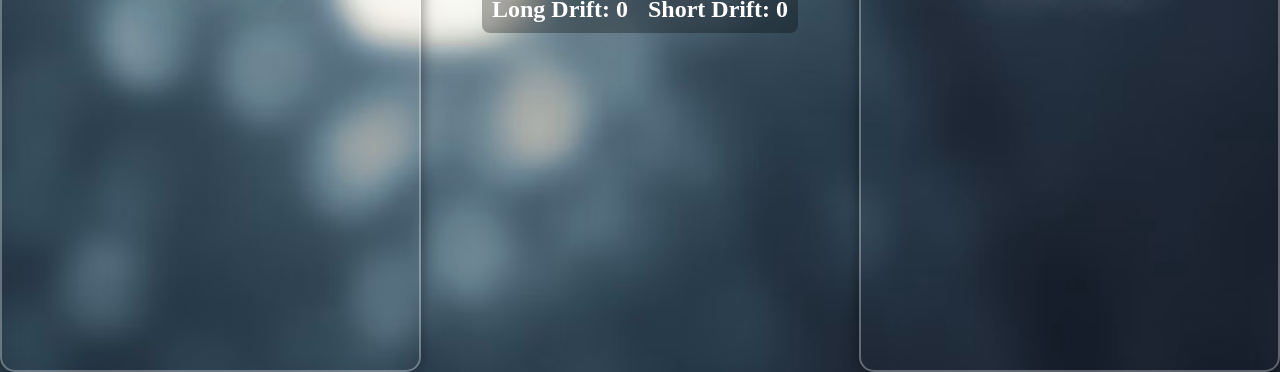
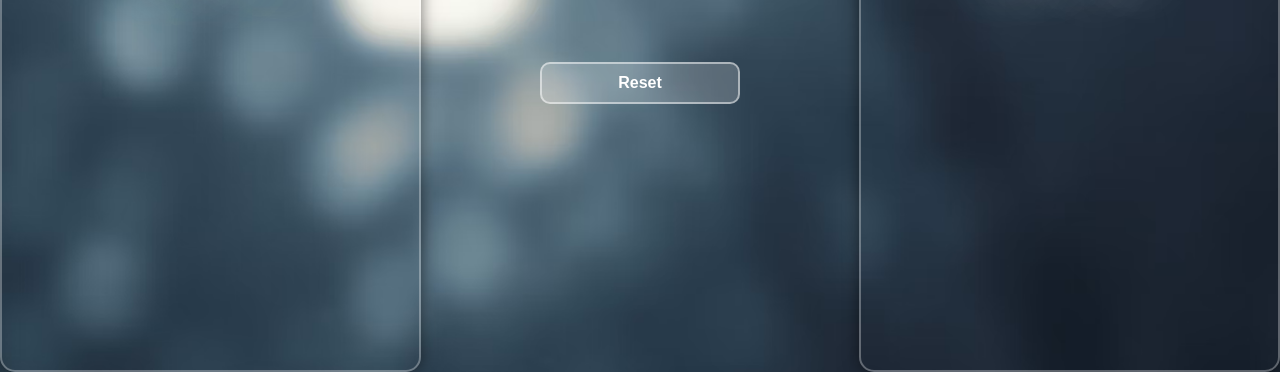
Before and after one commit to Lucid-Lemon/mindful-returns-counter, a plain HTML site: page index.html in a window 1280 px wide. Shown: the part 428-800 px from the top of the page. Drawn offline with Linux system fonts and the light colour scheme.

Commit message:
added reset button

```diff
--- a/app.js
+++ b/app.js
@@ -7,28 +7,11 @@ document.addEventListener("DOMContentLoaded", () => {
     const longDriftBtn = document.querySelector(".left-btn");
     const shortDriftBtn = document.querySelector(".right-btn");
 
-    // Select the metrics section
-    const metricsDiv = document.querySelector(".metrics");
+    // Select the existing counter display elements
+    const longDriftDisplay = document.getElementById("long-drift-count");
+    const shortDriftDisplay = document.getElementById("short-drift-count");
 
-    // Create a container for the counts
-    const countContainer = document.createElement("div");
-    countContainer.classList.add("count-container");
-
-    // Create counter display elements
-    const longDriftDisplay = document.createElement("p");
-    const shortDriftDisplay = document.createElement("p");
-
-    longDriftDisplay.id = "long-drift-count";
-    shortDriftDisplay.id = "short-drift-count";
-
-    // Append elements inside the count container
-    countContainer.appendChild(longDriftDisplay);
-    countContainer.appendChild(shortDriftDisplay);
-
-    // Append the count container inside the metrics section
-    metricsDiv.appendChild(countContainer);
-
-    // Update the counter display
+    // Function to update the counter display
     function updateCounters() {
         longDriftDisplay.textContent = `Long Drift: ${longDriftCount}`;
         shortDriftDisplay.textContent = `Short Drift: ${shortDriftCount}`;
@@ -47,6 +30,16 @@ document.addEventListener("DOMContentLoaded", () => {
         console.log(`Short Drift tapped! Total: ${shortDriftCount}`);
     });
 
+    // Select the reset button
+    const resetBtn = document.getElementById("reset-btn");
+
+    // Reset counter values
+    resetBtn.addEventListener("click", () => {
+        longDriftCount = 0;
+        shortDriftCount = 0;
+        updateCounters();
+    });
+
     // Initialize counters
     updateCounters();
 });
--- a/index.html
+++ b/index.html
@@ -18,6 +18,11 @@
 
         <div class="metrics">
             <h1>Metrics</h1>
+            <div class="count-container">
+                <p id="long-drift-count">Long Drift: 0</p>
+                <p id="short-drift-count">Short Drift: 0</p>
+            </div>
+            <button id="reset-btn">Reset</button> <!-- ✅ Add Reset Button -->
         </div>
 
         <button class="btn right-btn">Short Drift</button>
--- a/style.css
+++ b/style.css
@@ -3,6 +3,10 @@
     margin: 0;
     padding: 0;
     box-sizing: border-box;
+}
+
+h1 {
+
 }
 
 /* Set a background image that covers the whole screen */
@@ -94,3 +98,24 @@ body {
         width: 100%;
     }
 }
+
+    /* Reset Button Styles */
+    #reset-btn {
+        width: 200px;
+        margin-left: auto;
+        margin-right: auto;
+        margin-top: 100px;
+        background: rgba(255, 255, 255, 0.2); /* ✅ Light transparent background */
+        border: 2px solid rgba(255, 255, 255, 0.5);
+        padding: 10px 20px;
+        color: white;
+        font-size: 1rem;
+        font-weight: bold;
+        border-radius: 10px; /* ✅ Rounded edges */
+        cursor: pointer;
+        transition: background 0.3s;
+    }
+
+    #reset-btn:hover {
+        background: rgba(255, 255, 255, 0.4);
+    }
```
